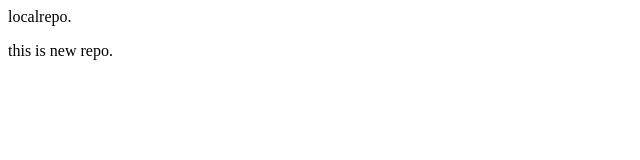
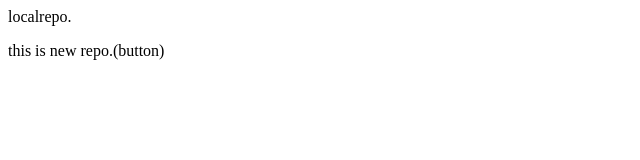
Before and after one commit to Jatin-Singroha/localrepo, a plain HTML site: page index.html in a window 1280 px wide. Shown: the full height of the page, 0-640 px from the left. Drawn offline with Linux system fonts and the light colour scheme.

```diff
--- a/index.html
+++ b/index.html
@@ -1,2 +1,2 @@
 <p>localrepo.</p>
-<p>this is new repo.</p>
+<p>this is new repo.(button)</p>
```
